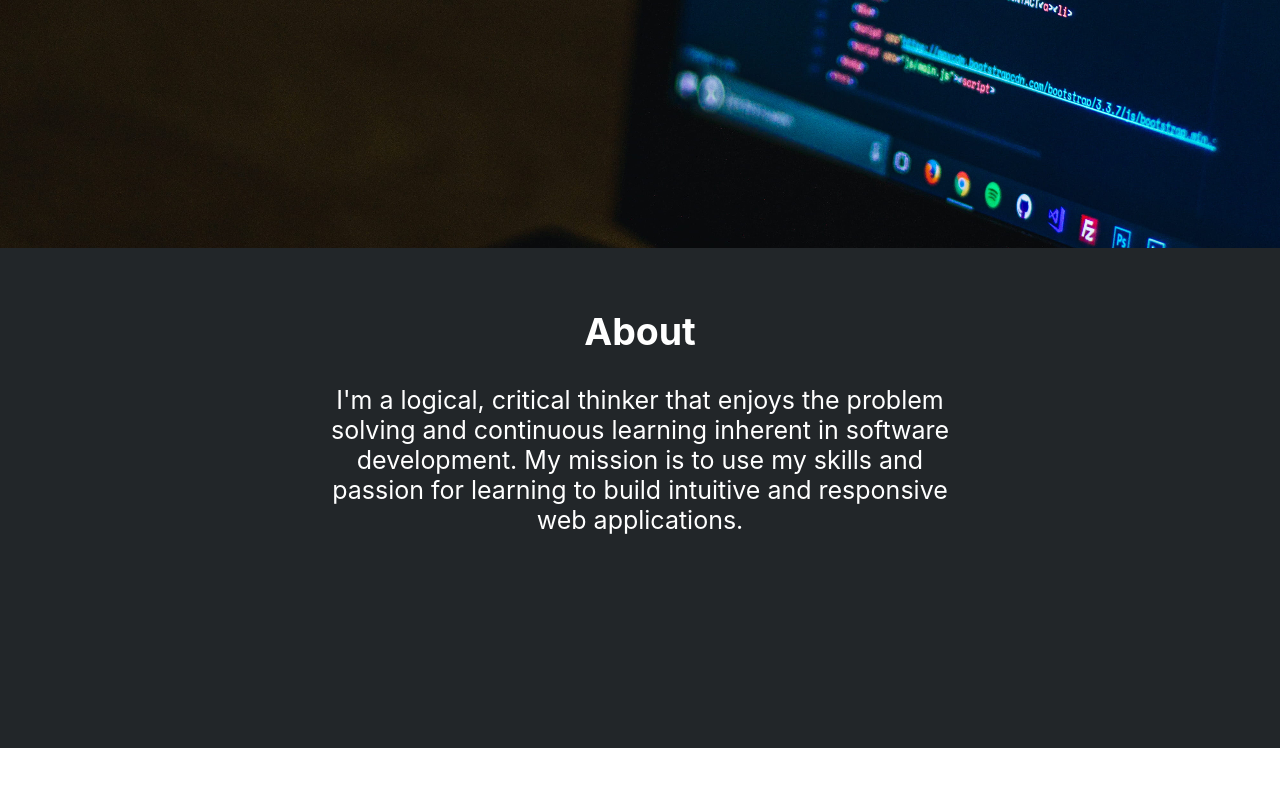
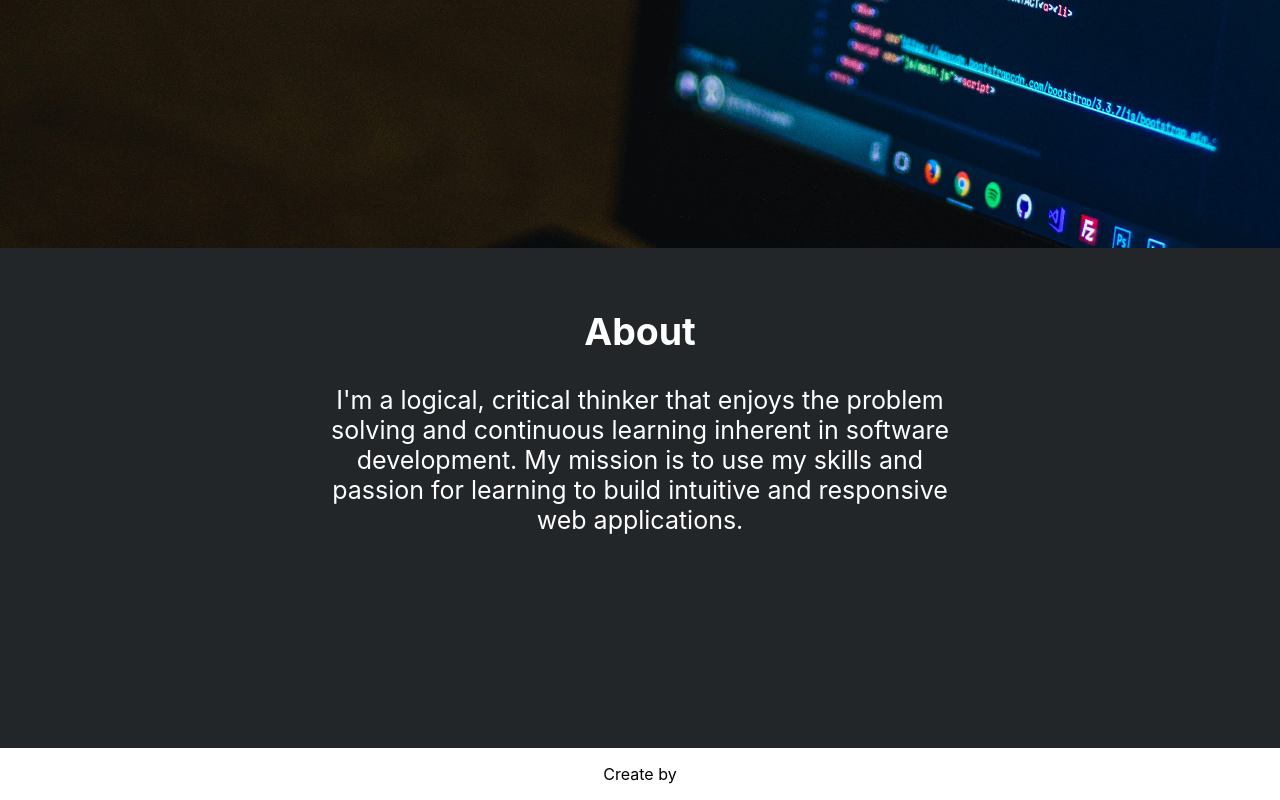
Before and after one commit to rmc3408/portfolio, a React (Create React App) app: page / in a window 1280 px wide. Shown: the part 552-1352 px from the top of the page. Before the commit the page ends 1300 px from the top, so only its background shows below. Built offline with nearby package versions, Linux system fonts and the light colour scheme.

Commit message:
Contact Project Comp Created

```diff
--- a/src/App.js
+++ b/src/App.js
@@ -3,13 +3,17 @@ import "./App.css";
 import Navbar from "./Components/navbar";
 import ImageSection from './Components/imageSection';
 import About from './Components/About';
+import Projects from './Components/Projects';
+import Contact from './Components/Contact';
 
 function App() {
   return (
     <div className="App">
       <Navbar />
-      <ImageSection/>
-      <About/>
+      <ImageSection />
+      <About />
+      <Projects />
+      <Contact />
     </div>
   );
 }
--- /dev/null
+++ b/src/Components/Contact.js
@@ -0,0 +1,16 @@
+import React from "react";
+//import classes from "./Contact.module.css";
+
+const Contact = () => {
+    return <div>
+        <div>
+
+        </div>
+        <div>
+            <p> Create by </p>
+        </div>
+
+    </div>
+};
+
+export default Contact;
--- /dev/null
+++ b/src/Components/Projects.js
@@ -0,0 +1,21 @@
+import React from "react";
+//import classes from "./Projects.module.css";
+
+const Projects = () => {
+    return <div>
+        <div>
+
+        </div>
+        <div>
+
+        </div>
+        <div>
+
+        </div>
+        <div>
+
+        </div>
+    </div>
+};
+
+export default Projects;
```
Also changed, not shown: src/Components/Contact.module.css (added), src/Components/Projects.module.css (added).
